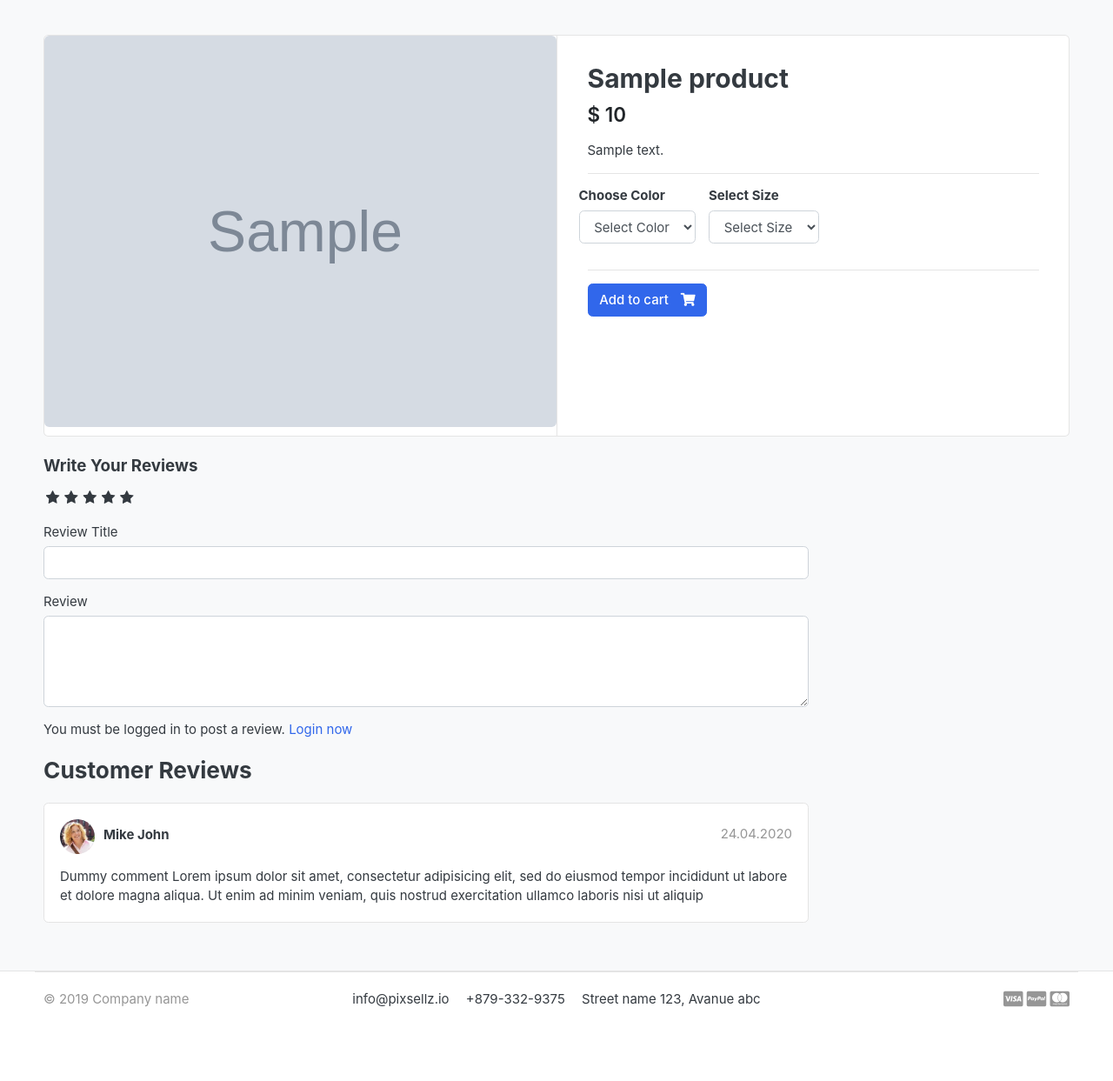
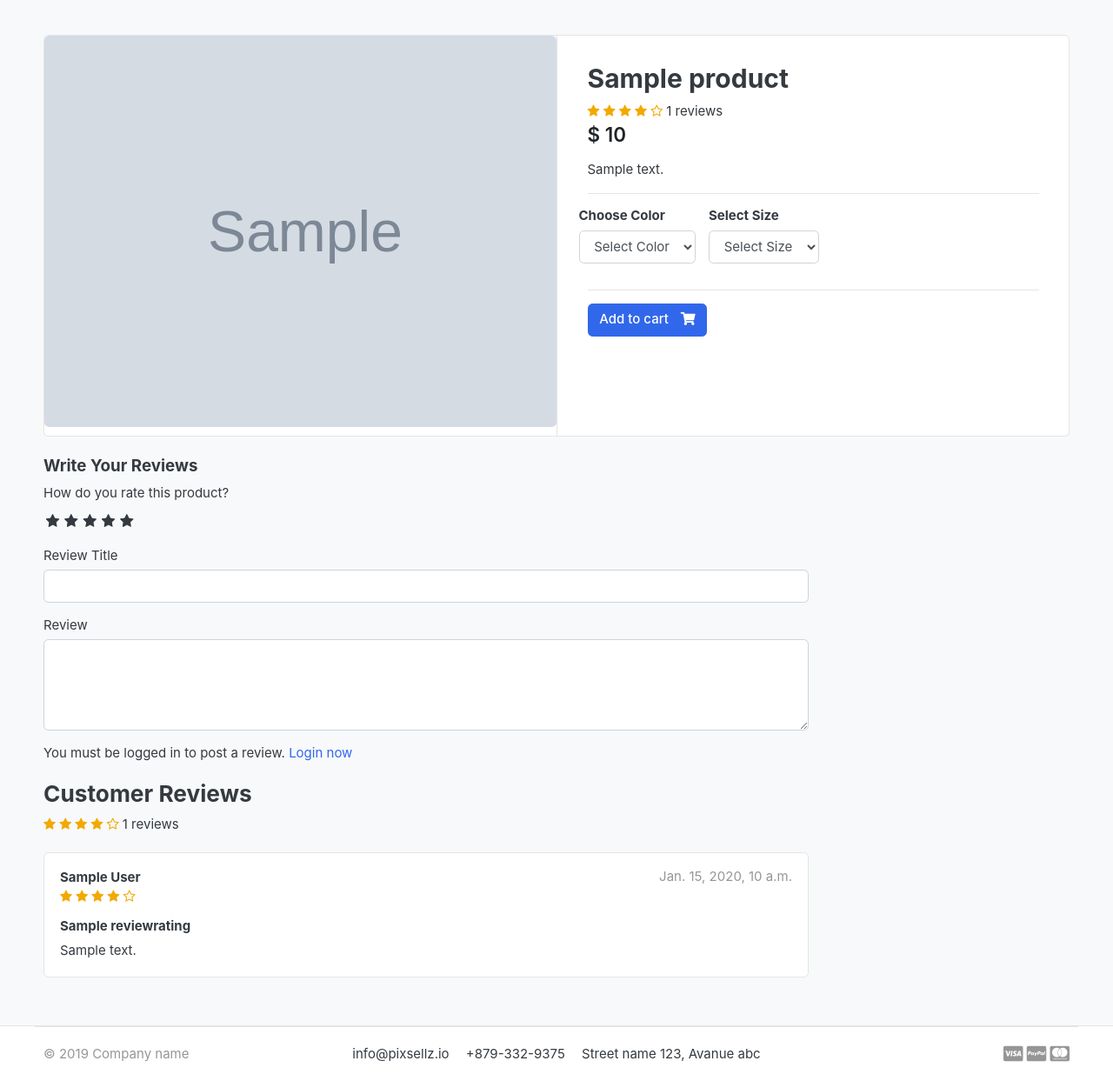
Before and after one commit to SantoshRaj007/python-proj, a Django app: a page that uses templates/base.html in a window 1280 px wide. Shown: the part 118-1361 px from the top of the page at 87% size. Before the commit the page ends 1276 px from the top, so only its background shows below. Run offline with Django 5.2, Linux system fonts and the light colour scheme; tables that the repository leaves empty hold one stand-in row (values such as "Sample post"); grey boxes marked "Sample" are stand-in pictures; some libraries are stand-ins or nearby versions; some web fonts are replaced.

Commit message:
product review section done

```diff
--- a/accounts/models.py
+++ b/accounts/models.py
@@ -57,6 +57,9 @@ class Account(AbstractBaseUser):
 
     objects = MyAccountManager()
 
+    def full_name(self):
+        return f"{self.first_name} {self.last_name}"
+
     def __str__(self):
         return self.email
 
--- a/ecart/static/css/custom.css
+++ b/ecart/static/css/custom.css
@@ -39,3 +39,7 @@ input:checked ~ label, label:hover ~ label {
 input:checked + label:hover, input:checked ~ label:hover, input:checked ~ label:hover ~ label, label:hover ~ input:checked ~ label {
     color: #cc9000;
 }
+
+.rating-star i {
+    color: #f2a900;
+}
--- a/store/forms.py
+++ b/store/forms.py
@@ -1,7 +1,7 @@
 from django import forms
 from store.models import ReviewRating
 
-class ReviewForm(forms.Form):
+class ReviewForm(forms.ModelForm):
     class Meta:
         model = ReviewRating
         fields = ['subject', 'review', 'rating']
--- a/store/models.py
+++ b/store/models.py
@@ -3,6 +3,7 @@ from django.urls import reverse
 
 from accounts.models import Account
 from category.models import Category
+from django.db.models import Count
 
 # Create your models here.
 
@@ -23,6 +24,20 @@ class Product(models.Model):
 
     def __str__(self):
         return self.product_name
+
+    def averageReview(self):
+        reviews = ReviewRating.objects.filter(product=self, status=True).aggregate(average=models.Avg('rating'))
+        avg = 0
+        if reviews['average'] is not None:
+            avg = float(reviews['average'])
+        return avg
+
+    def reviewCount(self):
+        reviews = ReviewRating.objects.filter(product=self, status=True).aggregate(count=Count('id'))
+        count = 0
+        if reviews['count'] is not None:
+            count = int(reviews['count'])
+        return count
 
 class VariationManager(models.Manager):
     def colors(self):
@@ -56,7 +71,7 @@ class ReviewRating(models.Model):
     review = models.TextField(max_length=500, blank=True)
     rating = models.FloatField()
     ip = models.CharField(max_length=20, blank=True)
-    status = models.BooleanField(default=False)
+    status = models.BooleanField(default=True)
     created_date = models.DateTimeField(auto_now_add=True)
     updated_date = models.DateTimeField(auto_now=True)
 
--- a/store/views.py
+++ b/store/views.py
@@ -3,6 +3,7 @@ from django.shortcuts import redirect, render, get_object_or_404
 from carts.models import CartItem
 from carts.views import _cart_id
 from category.models import Category
+from orders.models import OrderProduct
 from store.forms import ReviewForm
 from .models import Product, ReviewRating
 from django.core.paginator import EmptyPage, PageNotAnInteger, Paginator
@@ -41,9 +42,23 @@ def product_detail(request, category_slug, product_slug):
         in_cart = CartItem.objects.filter(cart__cart_id=_cart_id(request), product=single_product).exists()
     except Exception as e:
         raise e
+
+    if request.user.is_authenticated:
+        try:
+            orderproduct = OrderProduct.objects.filter(user=request.user, product_id=single_product.id).exists()
+        except OrderProduct.DoesNotExist:
+            orderproduct = None
+    else:
+        orderproduct = None
+
+    # Get the reviews
+    reviews = ReviewRating.objects.filter(product_id=single_product.id, status=True)
+
     context = {
         'single_product': single_product,
         'in_cart': in_cart,
+        'orderproduct': orderproduct,
+        'reviews': reviews,
     }
     return render(request, 'store/product_detail.html', context)
 
--- a/templates/base.html
+++ b/templates/base.html
@@ -8,7 +8,7 @@
     <meta http-equiv="cache-control" content="max-age=604800" />
     <meta name="viewport" content="width=device-width, initial-scale=1, shrink-to-fit=no">
 
-    <title>GreatKart | One of the Biggest Online Shopping Platform</title>
+    <title>ekart</title>
 
     <link href="{% static 'images/favicon.ico' %}" rel="shortcut icon" type="image/x-icon">
     <script src="{% static 'js/jquery-2.0.0.min.js' %}" type="text/javascript"></script>
--- a/templates/store/product_detail.html
+++ b/templates/store/product_detail.html
@@ -19,6 +19,17 @@
                         {% csrf_token %}
                         <article class="content-body">
                             <h2 class="title">{{ single_product.product_name }}</h2>
+                            <div class="rating-star">
+                                <span>
+                                    <i class="fa fa-star{% if single_product.averageReview < 0.5  %}-o{% elif single_product.averageReview > 0.5 and single_product.averageReview < 1 %}-helf-o {% endif %}" aria-hidden="true"></i>
+                                    <i class="fa fa-star{% if single_product.averageReview < 1.5  %}-o{% elif single_product.averageReview > 1.5 and single_product.averageReview < 2 %}-helf-o {% endif %}" aria-hidden="true"></i>
+                                    <i class="fa fa-star{% if single_product.averageReview < 2.5  %}-o{% elif single_product.averageReview > 2.5 and single_product.averageReview < 3 %}-helf-o {% endif %}" aria-hidden="true"></i>
+                                    <i class="fa fa-star{% if single_product.averageReview < 3.5  %}-o{% elif single_product.averageReview > 3.5 and single_product.averageReview < 4 %}-helf-o {% endif %}" aria-hidden="true"></i>
+                                    <i class="fa fa-star{% if single_product.averageReview < 4.5  %}-o{% elif single_product.averageReview > 4.5 and single_product.averageReview < 5 %}-helf-o {% endif %}" aria-hidden="true"></i>
+                                    <span>{{ single_product.reviewCount }} reviews</span>
+                                </span>
+                            </div>
+
                             <div class="mb-3">
                                 <var class="price h4">$ {{ single_product.price }}</var>
                             </div>
@@ -69,6 +80,7 @@
                     {% csrf_token %}
                     <h5>Write Your Reviews</h5>
                     <div class="form-group">
+                        <label>How do you rate this product?</label><br>
                         <div class="rate">
                             <input type="radio" name="rating" id="rating10" value="5" required /><label for="rating10" title="5"></label>
                             <input type="radio" name="rating" id="rating9" value="4.5" required /><label for="rating9" title="4.5" class="half"></label>
@@ -83,15 +95,19 @@
                         </div>
                         <div class="mb-3">
                             <label for="" class="form-label">Review Title</label>
-                            <input type="text" class="form-control" name="subject" required>
+                            <input type="text" class="form-control" name="subject">
                         </div>
                         <div class="mb-3">
                             <label for="" class="form-label">Review</label>
-                            <textarea name="review" id="" rows="4" class="form-control" required></textarea>
+                            <textarea name="review" rows="4" class="form-control"></textarea>
                         </div>
                         <div class="mb-3">
                             {% if user.is_authenticated %}
-                            <input type="submit" class="btn btn-outline-dark" value="Submit Review">
+                                {% if orderproduct %}
+                                    <input type="submit" class="btn btn-outline-dark" value="Submit Review">
+                                {% else %}
+                                    <p>You must purchase this product to post a review.</p>
+                                {% endif %}
                             {% else %}
                             <p>You must be logged in to post a review. <span><a href="{% url 'login' %}">Login now</a></span></p>
                             {% endif %}
@@ -101,29 +117,44 @@
                 </form>
 
                 <header class="section-heading">
-                    <h3>Customer Reviews </h3>
-
+                    <h3>Customer Reviews</h3>
+                    <div class="rating-star">
+                        <span>
+                            <i class="fa fa-star{% if single_product.averageReview < 0.5  %}-o{% elif single_product.averageReview > 0.5 and single_product.averageReview < 1 %}-helf-o {% endif %}" aria-hidden="true"></i>
+                            <i class="fa fa-star{% if single_product.averageReview < 1.5  %}-o{% elif single_product.averageReview > 1.5 and single_product.averageReview < 2 %}-helf-o {% endif %}" aria-hidden="true"></i>
+                            <i class="fa fa-star{% if single_product.averageReview < 2.5  %}-o{% elif single_product.averageReview > 2.5 and single_product.averageReview < 3 %}-helf-o {% endif %}" aria-hidden="true"></i>
+                            <i class="fa fa-star{% if single_product.averageReview < 3.5  %}-o{% elif single_product.averageReview > 3.5 and single_product.averageReview < 4 %}-helf-o {% endif %}" aria-hidden="true"></i>
+                            <i class="fa fa-star{% if single_product.averageReview < 4.5  %}-o{% elif single_product.averageReview > 4.5 and single_product.averageReview < 5 %}-helf-o {% endif %}" aria-hidden="true"></i>
+                            <span>{{ single_product.reviewCount }} reviews</span>
+                        </span>
+                    </div>
                 </header>
 
+                {% for review in reviews %}
                 <article class="box mb-3">
                     <div class="icontext w-100">
-                        <img src="{% static 'images/avatars/avatar1.jpg' %}" class="img-xs icon rounded-circle">
                         <div class="text">
-                            <span class="date text-muted float-md-right">24.04.2020 </span>
-                            <h6 class="mb-1">Mike John </h6>
-
+                            <span class="date text-muted float-md-right">{{ review.updated_date }} </span>
+                            <h6 class="mb-1">{{ review.user.full_name }}</h6>
+                            <div class="rating-star">
+                                <span>
+                                    <i class="fa fa-star{% if review.rating == 0.5  %}-half-o{% elif review.rating < 1 %}-o {% endif %}" aria-hidden="true"></i>
+                                    <i class="fa fa-star{% if review.rating == 1.5  %}-half-o{% elif review.rating < 2 %}-o {% endif %}" aria-hidden="true"></i>
+                                    <i class="fa fa-star{% if review.rating == 2.5  %}-half-o{% elif review.rating < 3 %}-o {% endif %}" aria-hidden="true"></i>
+                                    <i class="fa fa-star{% if review.rating == 3.5  %}-half-o{% elif review.rating < 4 %}-o {% endif %}" aria-hidden="true"></i>
+                                    <i class="fa fa-star{% if review.rating == 4.5  %}-half-o{% elif review.rating < 5 %}-o {% endif %}" aria-hidden="true"></i>
+                                </span>
+                            </div>
                         </div>
                     </div>
                     <div class="mt-3">
+                        <h6>{{ review.subject }}</h6>
                         <p>
-                            Dummy comment Lorem ipsum dolor sit amet, consectetur adipisicing elit, sed do eiusmod
-                            tempor incididunt ut labore et dolore magna aliqua. Ut enim ad minim veniam,
-                            quis nostrud exercitation ullamco laboris nisi ut aliquip
+                            {{ review.review }}
                         </p>
                     </div>
                 </article>
-
-
+                {% endfor %}
 
             </div>
         </div>
```
